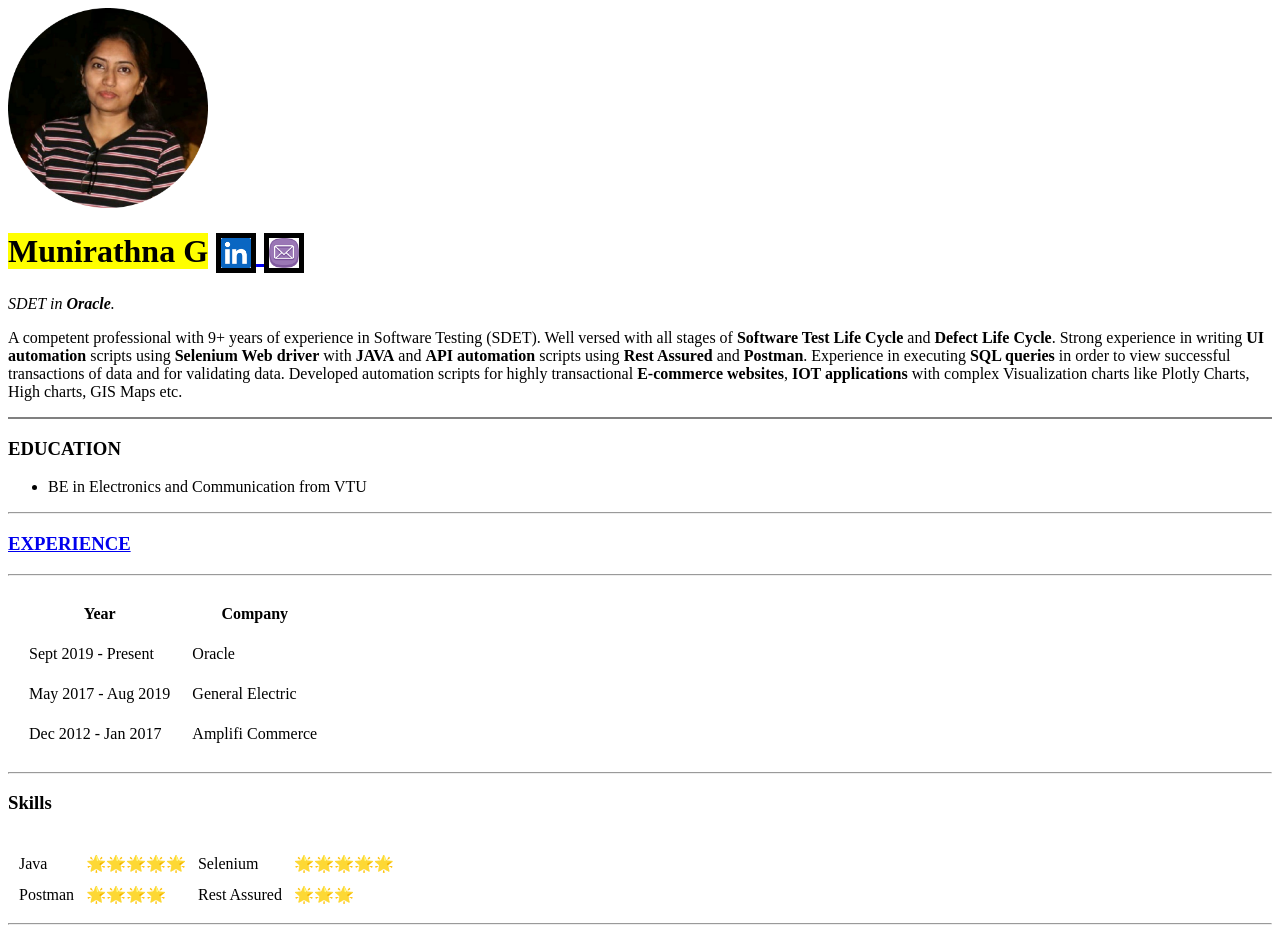
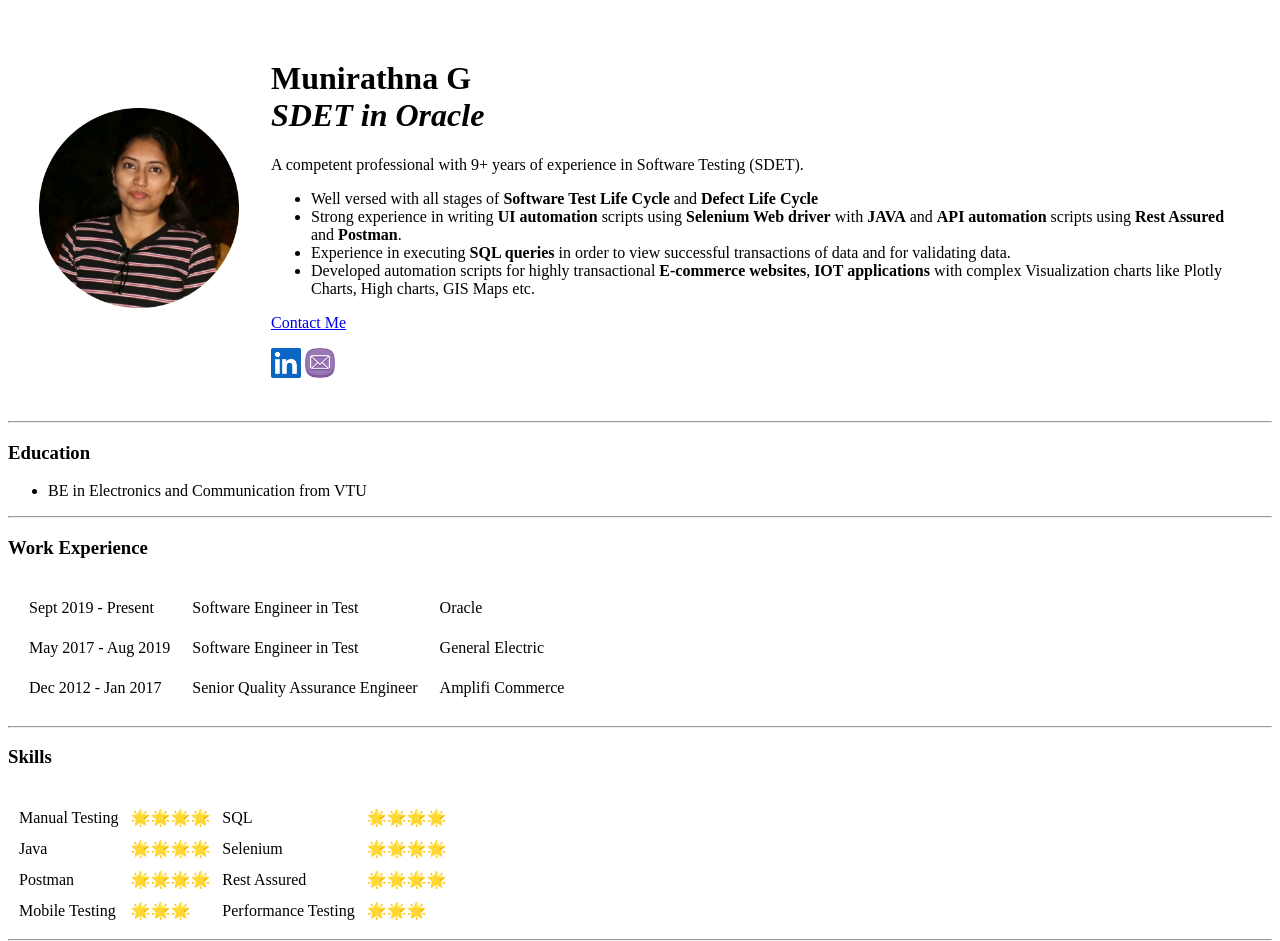
Before and after one commit to rathnatesting/cv, a plain HTML site: page index.html in a window 1280 px wide. Shown: the top 941 px of the page. Drawn offline with Linux system fonts and the light colour scheme.

Commit message:
Updated index.html
made some minor changes

```diff
--- a/index.html
+++ b/index.html
@@ -7,50 +7,51 @@
 </head>
 
 <body>
+  <table cellspacing="30">
+    <tr>
+      <td>
         <img src="images/munirathna.png" alt="Munirathna's profile picture" width="200" height="200">
-  <h1><mark>Munirathna G</mark>
-    <a href="https://www.linkedin.com/in/munirathnag" target="_blank">
-      <img border="0" alt="Munirathna Linkedin profile" src="images/Linkedin.png" style="vertical-align:top;border:5px solid black" width="30" height="30">
-    </a>
-    <a href="mailto:rathna.gurudatta@outlook.com">
-      <img border="0" alt="Munirathna email id" src="images/email.png" style="vertical-align:top;border:5px solid black" width="30" height="30">
-    </a>
+      </td>
+      <td>
+        <h1>Munirathna G</mark><br>
+          <em>SDET in Oracle</em>
         </h1>
-
-  <p>
-    <em>SDET in <strong>Oracle</strong>.</em>
-  </p>
-  <p>A competent professional with 9+ years of experience in Software Testing (SDET). Well versed with all stages of <strong>Software Test Life Cycle</strong> and <strong>Defect Life Cycle</strong>. Strong experience in writing <strong>UI
-      automation</strong> scripts using <strong>Selenium Web driver</strong> with <strong>JAVA</strong> and <strong>API automation</strong> scripts using <strong>Rest Assured</strong> and <strong>Postman</strong>. Experience in executing <strong>SQL
-      queries</strong> in order to view successful transactions of data and for validating data. Developed automation scripts for highly transactional <strong>E-commerce websites</strong>, <strong>IOT applications</strong> with complex Visualization
-    charts like Plotly Charts, High charts, GIS Maps etc.</p>
-  <hr size="2" noshade>
-  <h3> EDUCATION </h3>
+        <p>A competent professional with 9+ years of experience in Software Testing (SDET).</p>
+        <ul>
+          <li>Well versed with all stages of <strong>Software Test Life Cycle</strong> and <strong>Defect Life Cycle</strong></li>
+          <li>Strong experience in writing <strong>UI automation</strong> scripts using <strong>Selenium Web driver</strong> with <strong>JAVA</strong> and <strong>API automation</strong> scripts using <strong>Rest Assured</strong> and
+            <strong>Postman</strong>.</li>
+          <li>Experience in executing <strong>SQL queries</strong> in order to view successful transactions of data and for validating data.</li>
+          <li>Developed automation scripts for highly transactional <strong>E-commerce websites</strong>, <strong>IOT applications</strong> with complex Visualization charts like Plotly Charts, High charts, GIS Maps etc.</li>
+        </ul>
+        <p><a href="contact-me.html" target="_blank">Contact Me</a></p>
+        <a href="https://www.linkedin.com/in/munirathnag"><img src="images/Linkedin.png" alt="profile" width="30" height="30"></a>
+        <a href="mailto:rathna.gurudatta@outlook.com"><img border="0" alt="Munirathna email id" src="images/email.png" width="30" height="30"></a>
+      </td>
+    </tr>
+  </table>
+  <hr>
+  <h3>Education</h3>
   <ul>
     <li>BE in Electronics and Communication from VTU</li>
   </ul>
-  <hr size="2px">
-  <a target="_blank" href="experience.html">
-    <h3>EXPERIENCE</h3>
-  </a>
-
-  <hr size="2px">
+  <hr>
+  <h3>Work Experience</h3>
   <table cellspacing="20">
-    <thead>
-      <th>Year</th>
-      <th>Company</th>
-    </thead>
     <tbody>
       <tr>
         <td>Sept 2019 - Present</td>
+        <td>Software Engineer in Test</td>
         <td>Oracle</td>
       </tr>
       <tr>
         <td>May 2017 - Aug 2019</td>
+        <td>Software Engineer in Test</td>
         <td>General Electric</td>
       </tr>
       <tr>
         <td>Dec 2012 - Jan 2017</td>
+        <td>Senior Quality Assurance Engineer</td>
         <td>Amplifi Commerce</td>
       </tr>
     </tbody>
@@ -62,15 +63,27 @@
     <tbody>
       <tr>
         <tr>
+          <td>Manual Testing</td>
+          <td>🌟🌟🌟🌟</td>
+          <td>SQL</td>
+          <td>🌟🌟🌟🌟</td>
+        </tr>
+      <tr>
         <td>Java</td>
-          <td>🌟🌟🌟🌟🌟</td>
+        <td>🌟🌟🌟🌟</td>
         <td>Selenium</td>
-          <td>🌟🌟🌟🌟🌟</td>
+        <td>🌟🌟🌟🌟</td>
       </tr>
       <tr>
         <td>Postman</td>
         <td>🌟🌟🌟🌟</td>
         <td>Rest Assured</td>
+        <td>🌟🌟🌟🌟</td>
+      </tr>
+      <tr>
+        <td>Mobile Testing</td>
+        <td>🌟🌟🌟</td>
+        <td>Performance Testing</td>
         <td>🌟🌟🌟</td>
       </tr>
       </tr>
```
Lines whose indentation alone changed are shown as unchanged.
